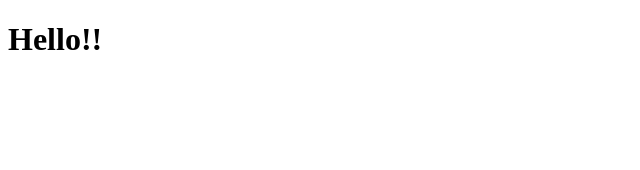
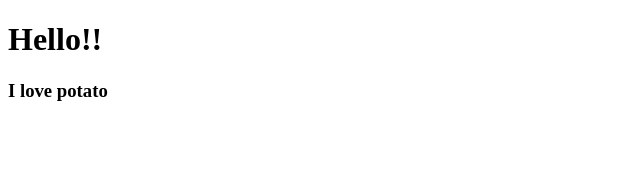
Before and after one commit to Dispellizer/movie_app, a React (Create React App) app: page / in a window 1280 px wide. Shown: the top 170 px of the page, without its empty margins (0-640 px from the left). Built offline with nearby package versions, Linux system fonts and the light colour scheme.

Commit message:
2.0 Creating your first React Component

```diff
--- a/src/App.js
+++ b/src/App.js
@@ -1,9 +1,11 @@
 import React from "react";
+import Potato from "./Potato";
 
 function App() {
   return (
     <div>
       <h1>Hello!!</h1>
+      <Potato />
     </div>
   );
 }
--- /dev/null
+++ b/src/Potato.js
@@ -0,0 +1,7 @@
+import React from "react";
+
+function Potato() {
+  return <h3>I love potato</h3>;
+}
+
+export default Potato;
```
Also changed, not shown: note.txt.
